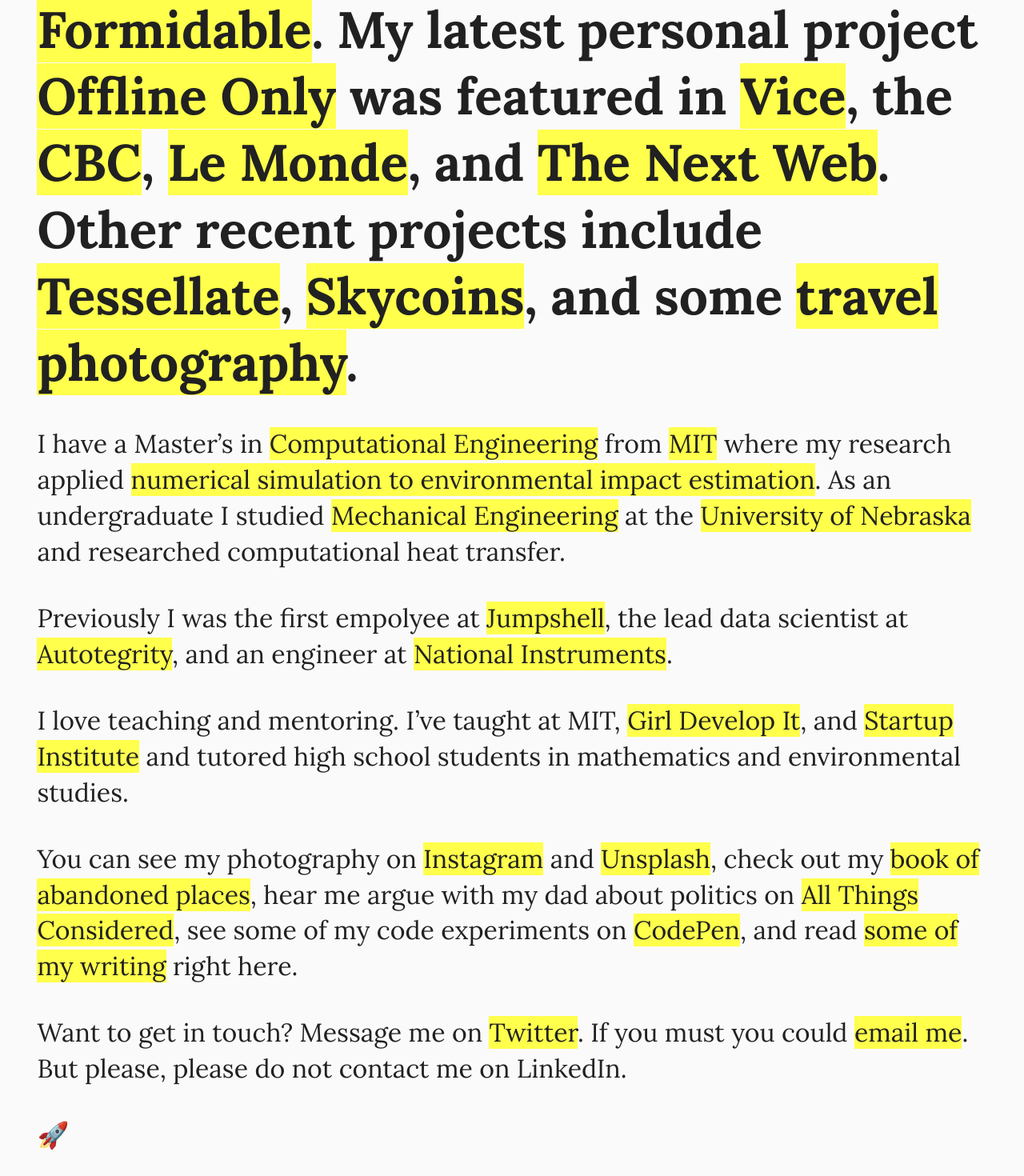
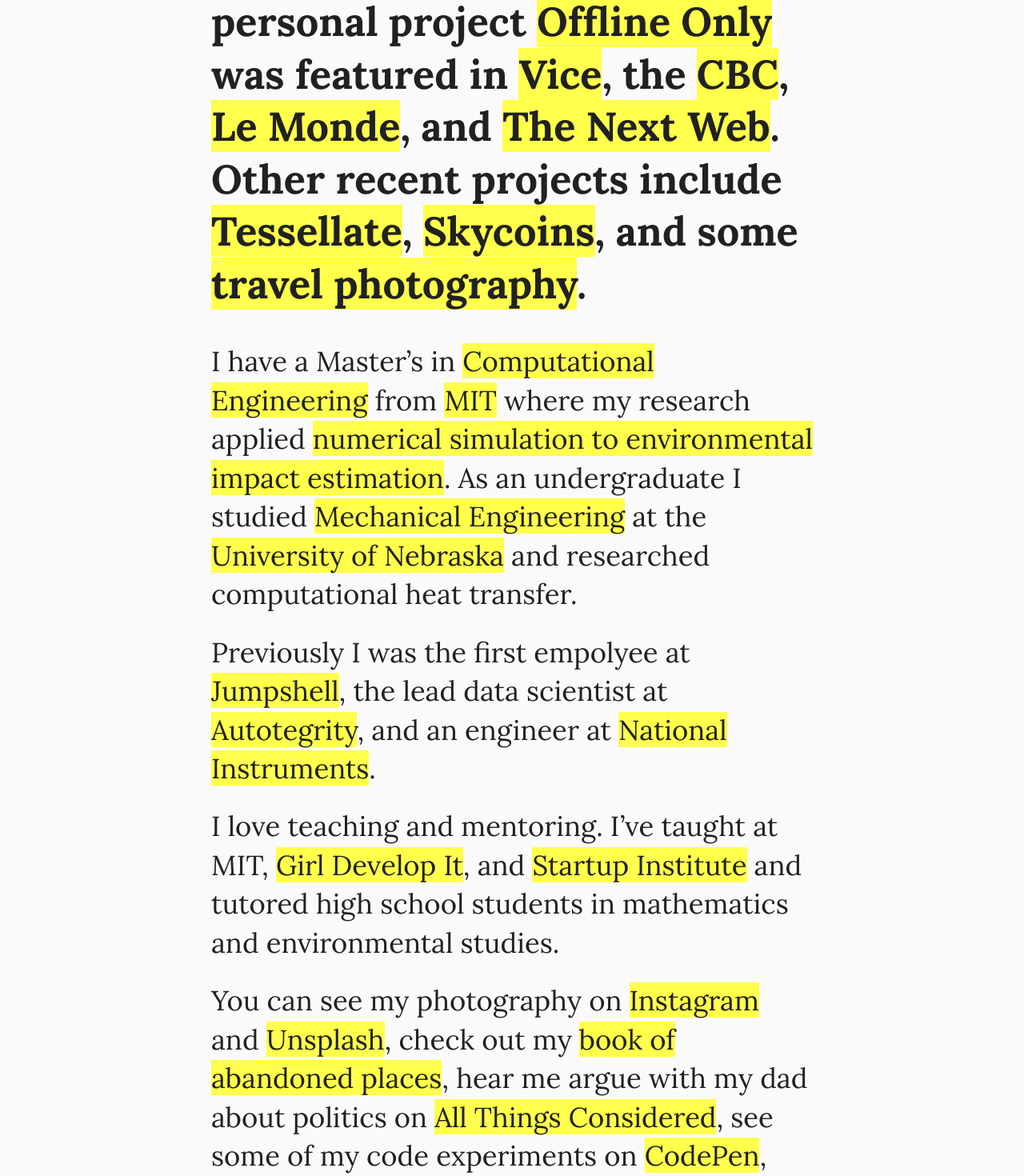
Before and after one commit to chrisbolin/about, a React (Create React App) app: page / in a window 1280 px wide. Shown: the part 300-1770 px from the top of the page at 80% size. Built offline with nearby package versions, Linux system fonts and the light colour scheme.

Commit message:
tiny style and copy fixes from feedback

```diff
--- a/src/App.css
+++ b/src/App.css
@@ -1,36 +1,48 @@
+body {
+  margin: 0;
+  padding: 0;
+	background-color: hsl(0, 0%, 98%);
+	font-family: 'Lora', serif;
+	color: hsl(0, 0%, 13%);
+}
+
 .page {
-	font-family: 'Lora', serif;
 	padding: 1vmin;
-	color: hsl(0, 0%, 13%);
-	background-color: hsl(0, 0%, 98%);
+	max-width: 800px;
+	margin: auto;
 }
 
 p {
-	margin: 3vw;
+	margin: 3vmin;
 }
 
 .big {
-	font-size: 8vmin;
+	font-size: 6.3vmin;
 	font-weight: 700;
 	line-height: 1.3;
+	margin-bottom: 5vmin;
 }
 
 .body {
-	font-size: 4vmin;
+	font-size: 4.33vmin;
 	font-weight: 400;
 	line-height: 1.4;
+}
+
+.last {
+	text-align: center;
 }
 
 a {
 	text-decoration: none;
 	color: inherit;
 	background: hsl(60, 100%, 65%);
-	transition: all 300ms ease-out;
+	transition: color 300ms ease-out, background-color 300ms ease-out;
 }
 
 a:hover {
-	background: black;
-	color: white;
+	background: hsl(0, 0%, 13%);
+	color: hsl(0, 0%, 98%);
 }
 
 ::selection {
--- a/src/App.js
+++ b/src/App.js
@@ -2,6 +2,7 @@
 import './App.css';
 
 const links = {
+	'Chris Bolin': 'https://chris.bolin.co/',
 	'Computational Engineering': 'https://computationalengineering.mit.edu/',
 	'Formidable': 'https://formidable.com/',
 	'MIT': 'https://mit.edu/',
@@ -38,11 +39,14 @@
 );
 
 class App extends Component {
+	componentDidMount() {
+		console.log(`what's up, nerds`);
+	}
   render() {
     return (
       <div className="page">
 	      <p className="big">
-					👋Hello, Chris Bolin here. I’m a software engineer and artist in Denver. I make user interfaces at <Link>Formidable</Link>.  My latest personal project <Link>Offline Only</Link> was featured in <Link>Vice</Link>, the <Link>CBC</Link>, <Link>Le Monde</Link>, and <Link>The Next Web</Link>. Other recent projects include <Link>Tessellate</Link>, <Link>Skycoins</Link>, and some <Link>travel photography</Link>.
+					{'👋'}Hello, <Link>Chris Bolin</Link> here. I’m a software engineer and artist in Denver. I make user interfaces at <Link>Formidable</Link>.  My latest personal project <Link>Offline Only</Link> was featured in <Link>Vice</Link>, the <Link>CBC</Link>, <Link>Le Monde</Link>, and <Link>The Next Web</Link>. Other recent projects include <Link>Tessellate</Link>, <Link>Skycoins</Link>, and some <Link>travel photography</Link>.
 				</p>
 	      <div className="body">
 					<p>
@@ -58,10 +62,10 @@
 						You can see my photography on <Link>Instagram</Link> and <Link>Unsplash</Link>, check out my <Link>book of abandoned places</Link>, hear me argue with my dad about politics on <Link>All Things Considered</Link>, see some of my code experiments on <Link>CodePen</Link>, and read <Link>some of my writing</Link> right here.
 					</p>
 					<p>
-						Want to get in touch? Message me on <Link>Twitter</Link>. If you must you could <Link>email me</Link>. But please, please do not contact me on LinkedIn.
+						Want to get in touch? Message me on <Link>Twitter</Link>. If you must, you could <Link>email me</Link>. But please, please do not contact me on LinkedIn.
 					</p>
-					<p>
-						🚀
+					<p className="last">
+						{'🚀'}
 					</p>
 				</div>
       </div>
--- a/src/index.css
+++ /dev/null
@@ -1,4 +0,0 @@
-body {
-  margin: 0;
-  padding: 0;
-}
--- a/src/index.js
+++ b/src/index.js
@@ -1,6 +1,5 @@
 import React from 'react';
 import ReactDOM from 'react-dom';
-import './index.css';
 import App from './App';
 import registerServiceWorker from './registerServiceWorker';
 
```
